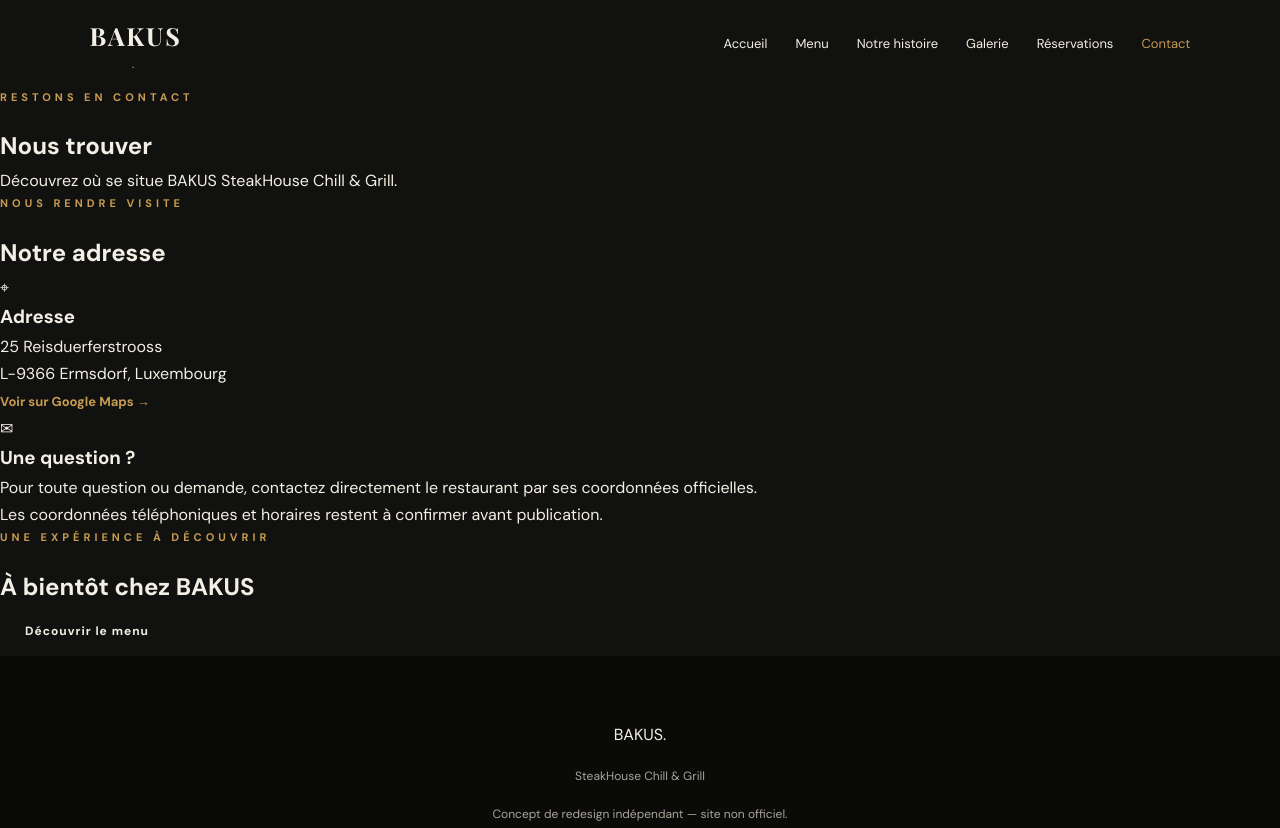
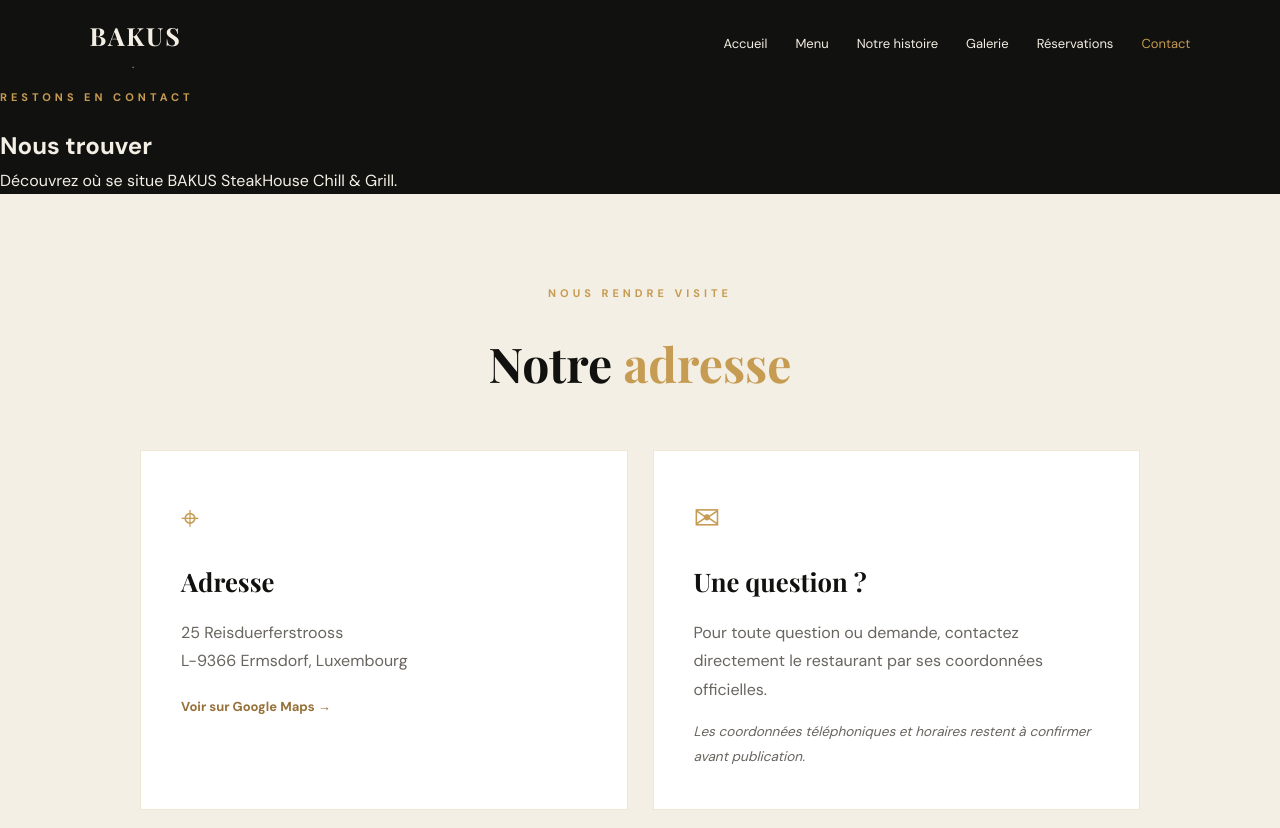
Before and after one commit to houshouse070-png/bakus-steakhouse-redesign, a plain HTML site: page contact.html in a window 1280 px wide. Shown: the top 828 px of the page. Drawn offline with nearby package versions, Linux system fonts and the light colour scheme.

Commit message:
Update style.css

```diff
--- a/css/style.css
+++ b/css/style.css
@@ -389,3 +389,108 @@
     gap: 15px;
   }
 }
+
+/* CONTACT PAGE */
+
+.contact-section {
+  padding: 90px 8%;
+  background: var(--cream);
+  color: var(--black);
+}
+
+.contact-section .section-heading {
+  text-align: center;
+  margin-bottom: 45px;
+}
+
+.contact-section .section-heading h2 {
+  font-family: "Playfair Display", serif;
+  font-size: clamp(2rem, 4vw, 3rem);
+}
+
+.contact-section .section-heading h2 span {
+  color: var(--gold);
+}
+
+.contact-grid {
+  display: grid;
+  grid-template-columns: repeat(2, 1fr);
+  gap: 25px;
+  max-width: 1000px;
+  margin: 0 auto;
+}
+
+.contact-card {
+  background: #fff;
+  padding: 40px;
+  border: 1px solid rgba(198, 155, 82, 0.25);
+  transition: transform 0.3s ease, box-shadow 0.3s ease;
+}
+
+.contact-card:hover {
+  transform: translateY(-6px);
+  box-shadow: 0 15px 35px rgba(0, 0, 0, 0.08);
+}
+
+.contact-icon {
+  display: inline-block;
+  color: var(--gold);
+  font-size: 2rem;
+  margin-bottom: 15px;
+}
+
+.contact-card h3 {
+  font-family: "Playfair Display", serif;
+  font-size: 1.6rem;
+  margin-bottom: 15px;
+}
+
+.contact-card p {
+  color: #68645e;
+  line-height: 1.8;
+}
+
+.contact-card .text-link {
+  display: inline-block;
+  margin-top: 20px;
+  color: #96713a;
+  font-weight: 700;
+  text-decoration: none;
+}
+
+.contact-card .small-note {
+  margin-top: 15px;
+  font-size: 0.85rem;
+  font-style: italic;
+}
+
+.contact-cta {
+  padding: 85px 8%;
+  text-align: center;
+  background: var(--dark);
+  color: var(--cream);
+}
+
+.contact-cta h2 {
+  font-family: "Playfair Display", serif;
+  font-size: clamp(2rem, 5vw, 3.5rem);
+  margin: 15px 0 30px;
+}
+
+.contact-cta h2 span {
+  color: var(--gold);
+}
+
+@media (max-width: 700px) {
+  .contact-grid {
+    grid-template-columns: 1fr;
+  }
+
+  .contact-card {
+    padding: 28px;
+  }
+
+  .contact-section {
+    padding: 65px 6%;
+  }
+}
```
